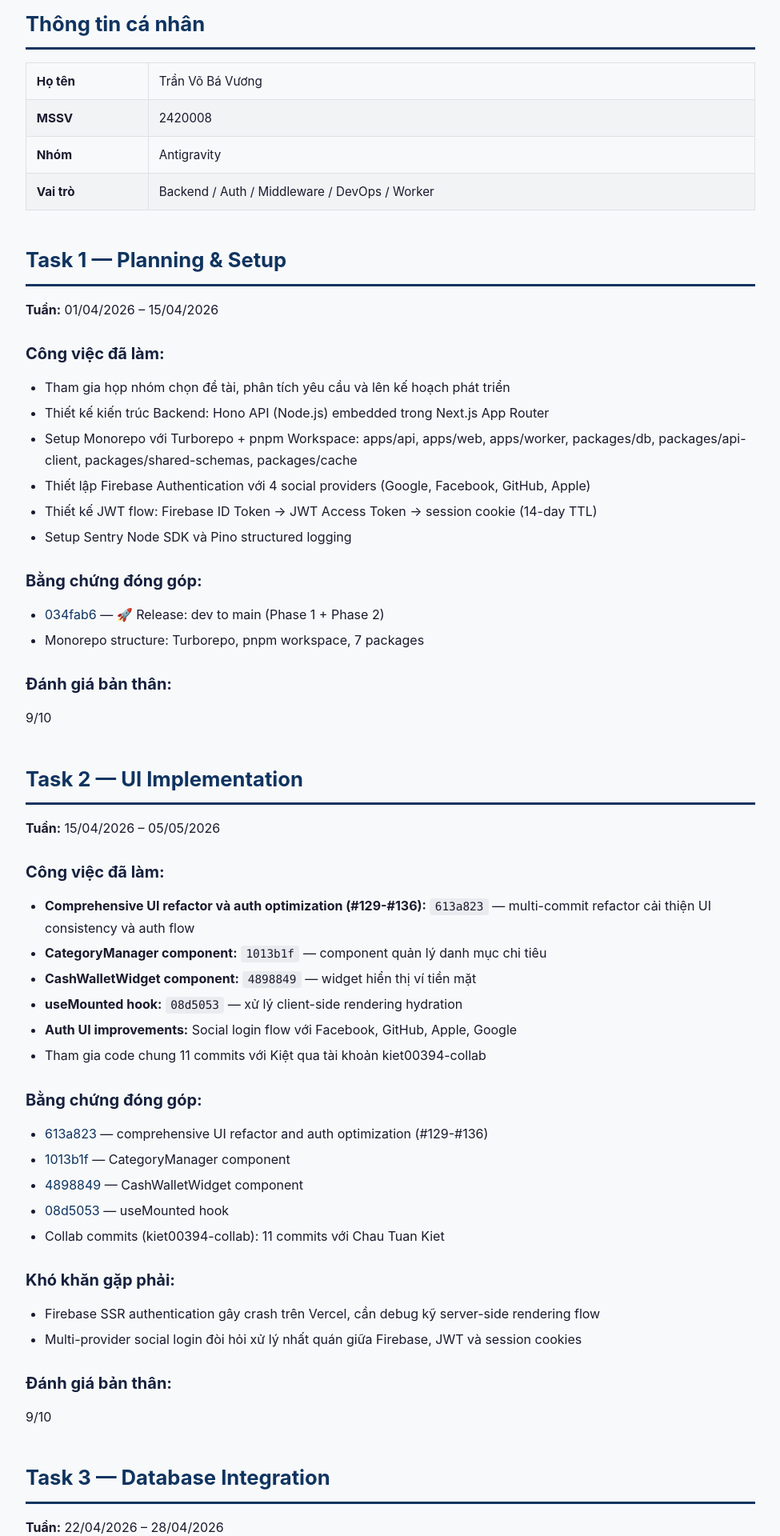
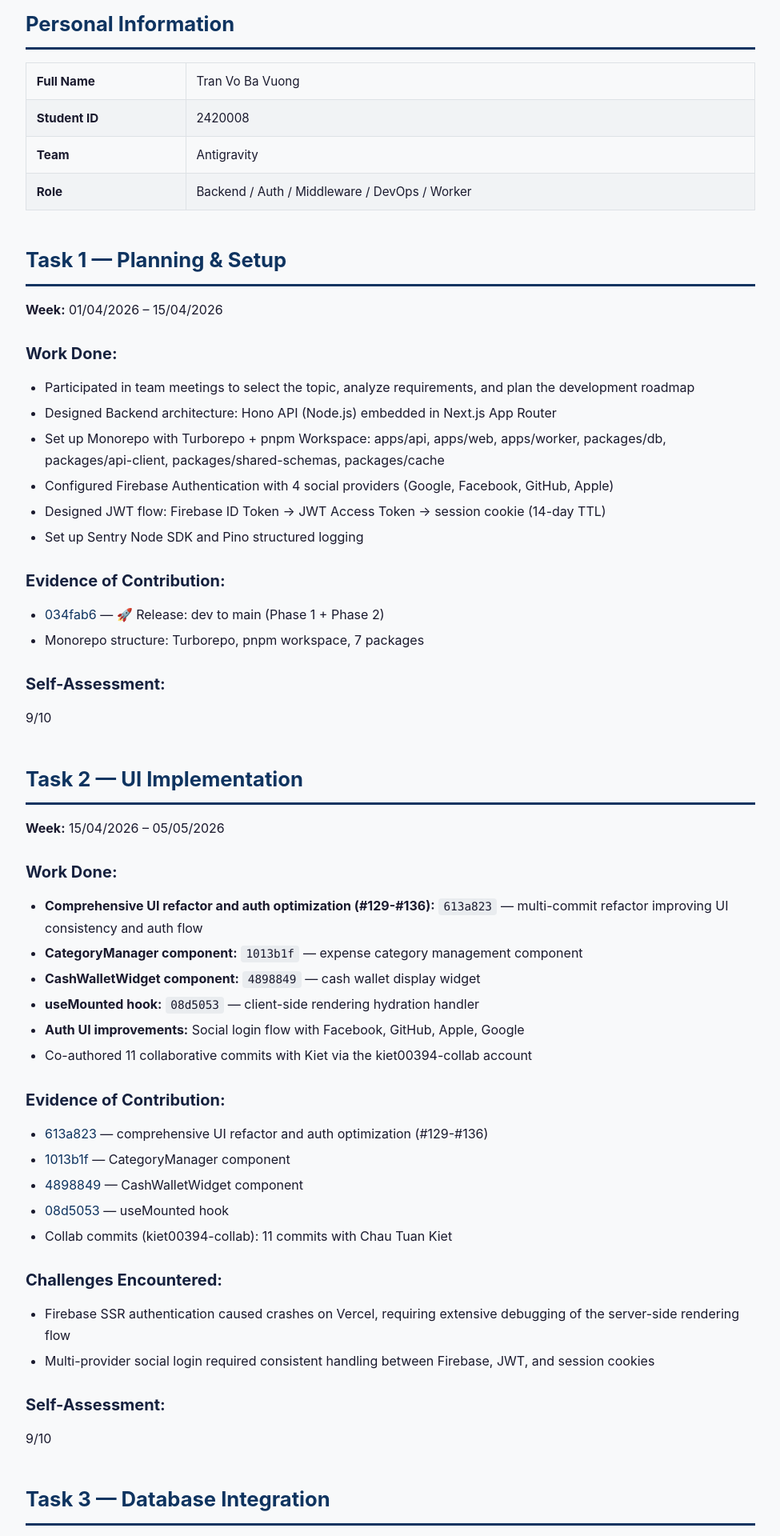
Before and after one commit to kiet00394-collab/Final-Report, a Next.js app: page /self-report-2420008 in a window 1280 px wide. Shown: the part 320-2240 px from the top of the page at 80% size, without its empty margins (152-1127 px from the left). Built offline with nearby package versions, Linux system fonts and the light colour scheme.

Commit message:
i18n: translate all content to English (index + 3 self-reports)

```diff
--- a/pages/self-report-2420008.js
+++ b/pages/self-report-2420008.js
@@ -16,73 +16,73 @@ export default function SelfReportVuong() {
 
       <div className="container">
 
-        <h2>Thông tin cá nhân</h2>
+        <h2>Personal Information</h2>
         <table>
           <tbody>
-            <tr><td><strong>Họ tên</strong></td><td>Trần Võ Bá Vương</td></tr>
-            <tr><td><strong>MSSV</strong></td><td>2420008</td></tr>
-            <tr><td><strong>Nhóm</strong></td><td>Antigravity</td></tr>
-            <tr><td><strong>Vai trò</strong></td><td>Backend / Auth / Middleware / DevOps / Worker</td></tr>
+            <tr><td><strong>Full Name</strong></td><td>Tran Vo Ba Vuong</td></tr>
+            <tr><td><strong>Student ID</strong></td><td>2420008</td></tr>
+            <tr><td><strong>Team</strong></td><td>Antigravity</td></tr>
+            <tr><td><strong>Role</strong></td><td>Backend / Auth / Middleware / DevOps / Worker</td></tr>
           </tbody>
         </table>
 
         <h2>Task 1 — Planning &amp; Setup</h2>
-        <p><strong>Tuần:</strong> 01/04/2026 – 15/04/2026</p>
+        <p><strong>Week:</strong> 01/04/2026 – 15/04/2026</p>
 
-        <h3>Công việc đã làm:</h3>
+        <h3>Work Done:</h3>
         <ul>
-          <li>Tham gia họp nhóm chọn đề tài, phân tích yêu cầu và lên kế hoạch phát triển</li>
-          <li>Thiết kế kiến trúc Backend: Hono API (Node.js) embedded trong Next.js App Router</li>
-          <li>Setup Monorepo với Turborepo + pnpm Workspace: apps/api, apps/web, apps/worker, packages/db, packages/api-client, packages/shared-schemas, packages/cache</li>
-          <li>Thiết lập Firebase Authentication với 4 social providers (Google, Facebook, GitHub, Apple)</li>
-          <li>Thiết kế JWT flow: Firebase ID Token → JWT Access Token → session cookie (14-day TTL)</li>
-          <li>Setup Sentry Node SDK và Pino structured logging</li>
+          <li>Participated in team meetings to select the topic, analyze requirements, and plan the development roadmap</li>
+          <li>Designed Backend architecture: Hono API (Node.js) embedded in Next.js App Router</li>
+          <li>Set up Monorepo with Turborepo + pnpm Workspace: apps/api, apps/web, apps/worker, packages/db, packages/api-client, packages/shared-schemas, packages/cache</li>
+          <li>Configured Firebase Authentication with 4 social providers (Google, Facebook, GitHub, Apple)</li>
+          <li>Designed JWT flow: Firebase ID Token → JWT Access Token → session cookie (14-day TTL)</li>
+          <li>Set up Sentry Node SDK and Pino structured logging</li>
         </ul>
 
-        <h3>Bằng chứng đóng góp:</h3>
+        <h3>Evidence of Contribution:</h3>
         <ul>
           <li><a href="https://github.com/tducn110/Tracker_yourMoney/commit/034fab6" target="_blank" rel="noopener">034fab6</a> — 🚀 Release: dev to main (Phase 1 + Phase 2)</li>
           <li>Monorepo structure: Turborepo, pnpm workspace, 7 packages</li>
         </ul>
 
-        <h3>Đánh giá bản thân:</h3>
+        <h3>Self-Assessment:</h3>
         <p>9/10</p>
 
         <h2>Task 2 — UI Implementation</h2>
-        <p><strong>Tuần:</strong> 15/04/2026 – 05/05/2026</p>
+        <p><strong>Week:</strong> 15/04/2026 – 05/05/2026</p>
 
-        <h3>Công việc đã làm:</h3>
+        <h3>Work Done:</h3>
         <ul>
-          <li><strong>Comprehensive UI refactor và auth optimization (#129-#136):</strong> <code>613a823</code> — multi-commit refactor cải thiện UI consistency và auth flow</li>
-          <li><strong>CategoryManager component:</strong> <code>1013b1f</code> — component quản lý danh mục chi tiêu</li>
-          <li><strong>CashWalletWidget component:</strong> <code>4898849</code> — widget hiển thị ví tiền mặt</li>
-          <li><strong>useMounted hook:</strong> <code>08d5053</code> — xử lý client-side rendering hydration</li>
-          <li><strong>Auth UI improvements:</strong> Social login flow với Facebook, GitHub, Apple, Google</li>
-          <li>Tham gia code chung 11 commits với Kiệt qua tài khoản kiet00394-collab</li>
+          <li><strong>Comprehensive UI refactor and auth optimization (#129-#136):</strong> <code>613a823</code> — multi-commit refactor improving UI consistency and auth flow</li>
+          <li><strong>CategoryManager component:</strong> <code>1013b1f</code> — expense category management component</li>
+          <li><strong>CashWalletWidget component:</strong> <code>4898849</code> — cash wallet display widget</li>
+          <li><strong>useMounted hook:</strong> <code>08d5053</code> — client-side rendering hydration handler</li>
+          <li><strong>Auth UI improvements:</strong> Social login flow with Facebook, GitHub, Apple, Google</li>
+          <li>Co-authored 11 collaborative commits with Kiet via the kiet00394-collab account</li>
         </ul>
 
-        <h3>Bằng chứng đóng góp:</h3>
+        <h3>Evidence of Contribution:</h3>
         <ul>
           <li><a href="https://github.com/tducn110/Tracker_yourMoney/commit/613a823" target="_blank" rel="noopener">613a823</a> — comprehensive UI refactor and auth optimization (#129-#136)</li>
           <li><a href="https://github.com/tducn110/Tracker_yourMoney/commit/1013b1f" target="_blank" rel="noopener">1013b1f</a> — CategoryManager component</li>
           <li><a href="https://github.com/tducn110/Tracker_yourMoney/commit/4898849" target="_blank" rel="noopener">4898849</a> — CashWalletWidget component</li>
           <li><a href="https://github.com/tducn110/Tracker_yourMoney/commit/08d5053" target="_blank" rel="noopener">08d5053</a> — useMounted hook</li>
-          <li>Collab commits (kiet00394-collab): 11 commits với Chau Tuan Kiet</li>
+          <li>Collab commits (kiet00394-collab): 11 commits with Chau Tuan Kiet</li>
         </ul>
 
-        <h3>Khó khăn gặp phải:</h3>
+        <h3>Challenges Encountered:</h3>
         <ul>
-          <li>Firebase SSR authentication gây crash trên Vercel, cần debug kỹ server-side rendering flow</li>
-          <li>Multi-provider social login đòi hỏi xử lý nhất quán giữa Firebase, JWT và session cookies</li>
+          <li>Firebase SSR authentication caused crashes on Vercel, requiring extensive debugging of the server-side rendering flow</li>
+          <li>Multi-provider social login required consistent handling between Firebase, JWT, and session cookies</li>
         </ul>
 
-        <h3>Đánh giá bản thân:</h3>
+        <h3>Self-Assessment:</h3>
         <p>9/10</p>
 
         <h2>Task 3 — Database Integration</h2>
-        <p><strong>Tuần:</strong> 22/04/2026 – 28/04/2026</p>
+        <p><strong>Week:</strong> 22/04/2026 – 28/04/2026</p>
 
-        <h3>Công việc đã làm:</h3>
+        <h3>Work Done:</h3>
         <ul>
           <li><strong>Fix Vercel deployment:</strong> <code>fa1a282</code> — embed Hono API as Next.js route handler</li>
           <li><strong>API routing refactor:</strong> <code>77b9634</code> — sync lockfile, refactor API routing for Vercel compatibility</li>
@@ -98,7 +98,7 @@ export default function SelfReportVuong() {
           <li><strong>Cold start fix:</strong> <code>eb079e8</code> — remove dead imports and redundant env init</li>
         </ul>
 
-        <h3>Bằng chứng đóng góp:</h3>
+        <h3>Evidence of Contribution:</h3>
         <ul>
           <li><a href="https://github.com/tducn110/Tracker_yourMoney/commit/fa1a282" target="_blank" rel="noopener">fa1a282</a> — fix Vercel auth and api deployment</li>
           <li><a href="https://github.com/tducn110/Tracker_yourMoney/commit/c66de08" target="_blank" rel="noopener">c66de08</a> — PostgreSQL compatibility migrations</li>
@@ -108,97 +108,97 @@ export default function SelfReportVuong() {
           <li><a href="https://github.com/tducn110/Tracker_yourMoney/commit/1cf5543" target="_blank" rel="noopener">1cf5543</a> — social login race condition guard</li>
         </ul>
 
-        <h3>Đánh giá bản thân:</h3>
+        <h3>Self-Assessment:</h3>
         <p>9/10</p>
 
         <h2>Task 4 — Optimization</h2>
-        <p><strong>Tuần:</strong> 28/04/2026 – 12/05/2026</p>
+        <p><strong>Week:</strong> 28/04/2026 – 12/05/2026</p>
 
-        <h3>Công việc đã làm:</h3>
+        <h3>Work Done:</h3>
         <ul>
           <li><strong>Pino logging:</strong> <code>4e629b1</code> — eliminate magic strings, fix any types, replace console.* with Pino structured logging</li>
-          <li><strong>Sentry monitoring:</strong> Integrated Sentry Node SDK cho error monitoring API errors, database connection failures, auth failures, validation errors</li>
+          <li><strong>Sentry monitoring:</strong> Integrated Sentry Node SDK for error monitoring — API errors, database connection failures, auth failures, validation errors</li>
           <li><strong>Lockfile sync:</strong> <code>55beb49</code> — update pnpm-lock.yaml; <code>77b9634</code> — sync lockfile, refactor API routing</li>
           <li><strong>Cleanup:</strong> <code>776aa12</code> — remove unused imports, fix eslint configs, update deps</li>
           <li><strong>Vercel deployment:</strong> <code>c110ddb</code> — Vercel API routing, deployment prep, debug endpoints</li>
           <li><strong>Documentation:</strong> <code>bfa1c11</code> — update implementation plan and backlog tasks</li>
           <li><strong>Vercel ignore fix:</strong> <code>75928c3</code> — remove broken ignoreCommand</li>
-          <li><strong>Collab:</strong> <code>59af0c5</code> — backend scale & performance Phase 11-15 (kiet00394-collab)</li>
+          <li><strong>Collab:</strong> <code>59af0c5</code> — backend scale &amp; performance Phase 11-15 (kiet00394-collab)</li>
           <li><strong>Worker:</strong> <code>da139ec</code> — recurring bills worker (kiet00394-collab)</li>
           <li><strong>Firebase SSR fix:</strong> <code>ecd5fb0</code> — worker DB env, Firebase SSR crash (kiet00394-collab)</li>
         </ul>
 
-        <h3>Bằng chứng đóng góp:</h3>
+        <h3>Evidence of Contribution:</h3>
         <ul>
           <li><a href="https://github.com/tducn110/Tracker_yourMoney/commit/4e629b1" target="_blank" rel="noopener">4e629b1</a> — refactor: eliminate magic strings, Pino logging</li>
           <li><a href="https://github.com/tducn110/Tracker_yourMoney/commit/776aa12" target="_blank" rel="noopener">776aa12</a> — cleanup: remove unused imports, fix eslint</li>
           <li><a href="https://github.com/tducn110/Tracker_yourMoney/commit/c110ddb" target="_blank" rel="noopener">c110ddb</a> — Vercel API routing, deployment prep</li>
           <li><a href="https://github.com/tducn110/Tracker_yourMoney/commit/bfa1c11" target="_blank" rel="noopener">bfa1c11</a> — docs: update implementation plan</li>
-          <li><code>59af0c5</code>, <code>da139ec</code>, <code>ecd5fb0</code> — collab commits với Kiet</li>
+          <li><code>59af0c5</code>, <code>da139ec</code>, <code>ecd5fb0</code> — collab commits with Kiet</li>
         </ul>
 
-        <h3>Đánh giá bản thân:</h3>
+        <h3>Self-Assessment:</h3>
         <p>9/10</p>
 
         <h2>Task 5 — Peer Review</h2>
-        <p><strong>Tuần:</strong> 05/05/2026 – 15/05/2026</p>
+        <p><strong>Week:</strong> 05/05/2026 – 15/05/2026</p>
 
-        <h3>Công việc đã làm:</h3>
+        <h3>Work Done:</h3>
         <ul>
           <li>Merge PR #116: <code>a1847d3</code> — fix/102-detailed-error-ux</li>
           <li>Release merge: <code>034fab6</code> — Release dev to main (Phase 1 + Phase 2)</li>
-          <li>Review code của Kiệt về onboarding wizard và dashboard</li>
-          <li>Review PR của Duc về wallet integration, S2S engine, AI Quick Add</li>
-          <li>Nhận feedback từ Duc về Pino logging implementation và đã chỉnh sửa</li>
-          <li><strong>Review chéo nhóm Calorie Web:</strong> Đã tham gia review và gửi 2 PR feedback qua tài khoản kiet00394-collab:
+          <li>Reviewed Kiet's code on onboarding wizard and dashboard</li>
+          <li>Reviewed Duc's PRs on wallet integration, S2S engine, AI Quick Add</li>
+          <li>Received feedback from Duc on Pino logging implementation and adjusted accordingly</li>
+          <li><strong>Cross-Team Review — Calorie Web:</strong> Participated in review and submitted 2 PR feedback via kiet00394-collab account:
             <ul>
-              <li><a href="https://github.com/nguyenduythaibao1611-eng/calorie-web.github.io/issues/78" target="_blank" rel="noopener">PR #1 — Fix streak persistence:</a> streak bị reset về 0 khi reload trang; cần lưu streak vào profile</li>
-              <li><a href="https://github.com/nguyenduythaibao1611-eng/calorie-web.github.io/issues/79" target="_blank" rel="noopener">PR #2 — Fix timezone bug:</a> <code>toISOString()</code> dùng UTC gây lệch streak 1 ngày</li>
+              <li><a href="https://github.com/nguyenduythaibao1611-eng/calorie-web.github.io/issues/78" target="_blank" rel="noopener">PR #1 — Fix streak persistence:</a> streak resets to 0 on page reload; needs to persist streak to profile</li>
+              <li><a href="https://github.com/nguyenduythaibao1611-eng/calorie-web.github.io/issues/79" target="_blank" rel="noopener">PR #2 — Fix timezone bug:</a> <code>toISOString()</code> uses UTC causing a 1-day streak offset</li>
             </ul>
           </li>
         </ul>
 
-        <h3>Bằng chứng đóng góp:</h3>
+        <h3>Evidence of Contribution:</h3>
         <ul>
           <li><a href="https://github.com/tducn110/Tracker_yourMoney/commit/a1847d3" target="_blank" rel="noopener">a1847d3</a> — Merge pull request #116</li>
           <li><a href="https://github.com/tducn110/Tracker_yourMoney/commit/034fab6" target="_blank" rel="noopener">034fab6</a> — Release: dev to main</li>
           <li><a href="https://github.com/nguyenduythaibao1611-eng/calorie-web.github.io/issues" target="_blank" rel="noopener">Calorie Web Issues</a> — 2 PR feedback submitted</li>
         </ul>
 
-        <h3>Feedback nhận được từ giáo viên:</h3>
+        <h3>Teacher Feedback Received:</h3>
         <ul>
-          <li>"AI Quick Add với Gemini là điểm sáng, nên làm nổi bật hơn trong báo cáo" — Đã cập nhật section AI Quick Add chi tiết</li>
-          <li>"Onboarding Wizard 4 bước rất tốt cho UX" — Đã nhấn mạnh trong báo cáo nhóm</li>
+          <li>"AI Quick Add with Gemini is a highlight — should be featured more prominently in the report" — Updated the detailed AI Quick Add section</li>
+          <li>"4-step Onboarding Wizard is great for UX" — Highlighted in the team report</li>
         </ul>
 
-        <h3>Đánh giá bản thân:</h3>
+        <h3>Self-Assessment:</h3>
         <p>8/10</p>
 
-        <h2>Tổng Kết Đóng Góp Cá Nhân</h2>
+        <h2>Personal Contribution Summary</h2>
 
-        <h3>Tóm tắt những gì bạn đã đóng góp cho dự án:</h3>
+        <h3>Summary of your contributions to the project:</h3>
         <p>
-          Em đảm nhận vai trò Backend, Authentication, DevOps và Worker trong dự án Finance Tracker V3.
-          Em đã thiết lập toàn bộ Monorepo với Turborepo + pnpm Workspace (7 packages), tích hợp Firebase Authentication với 4 social providers và JWT flow,
-          triển khai Hono API embedded trong Next.js App Router, cấu hình CORS động cho Vercel deployment, và thiết lập rate limiting.
-          Em đã xử lý nhiều vấn đề production-critical: Firebase SSR crash trên Vercel, social login race condition, database migrations cho PostgreSQL compatibility,
-          và structured logging với Pino thay thế console.*.
-          Ngoài ra em còn tham gia 11 collaborative commits với bạn Kiệt qua tài khoản kiet00394-collab, bao gồm backend scale &amp; performance (Phase 11-15),
-          recurring bills worker, notifications và settings UI.
-          Em tự hào nhất về việc giải quyết vấn đề deploy Vercel — embedding Hono API as Next.js route handler thay vì separate server,
-          và hệ thống error handling + monitoring giúp debug production issues nhanh chóng.
-          Kỹ năng học được: Hono API framework, Firebase Admin SDK, JWT flow với session cookies,
-          Turborepo monorepo management, Pino structured logging, Sentry error monitoring, và Vercel deployment strategies.
+          I was responsible for Backend, Authentication, DevOps, and Worker roles in the Finance Tracker V3 project.
+          I set up the entire Monorepo with Turborepo + pnpm Workspace (7 packages), integrated Firebase Authentication with 4 social providers and JWT flow,
+          deployed the Hono API embedded in Next.js App Router, configured dynamic CORS for Vercel deployment, and set up rate limiting.
+          I resolved numerous production-critical issues: Firebase SSR crash on Vercel, social login race condition, database migrations for PostgreSQL compatibility,
+          and structured logging with Pino replacing console.*.
+          Additionally, I co-authored 11 collaborative commits with Kiet via the kiet00394-collab account, including backend scale &amp; performance (Phase 11-15),
+          recurring bills worker, notifications, and settings UI.
+          I am most proud of solving the Vercel deployment problem — embedding Hono API as a Next.js route handler instead of a separate server —
+          and the error handling + monitoring system that enables rapid debugging of production issues.
+          Skills learned: Hono API framework, Firebase Admin SDK, JWT flow with session cookies,
+          Turborepo monorepo management, Pino structured logging, Sentry error monitoring, and Vercel deployment strategies.
         </p>
 
-        <h3>Ước tính % đóng góp so với cả nhóm:</h3>
+        <h3>Estimated % contribution to the team:</h3>
         <p>~30%</p>
 
-        <h3>Điểm tự đánh giá tổng thể:</h3>
+        <h3>Overall Self-Assessment Score:</h3>
         <p>9/10</p>
 
         <br/>
-        <p><Link href="/">← Quay lại Final Report</Link></p>
+        <p><Link href="/">← Back to Final Report</Link></p>
       </div>
     </>
   );
```
Also changed, not shown: pages/index.js (+7 -7 lines), pages/self-report-duc.js (+60 -60 lines), 1 other file (tests, documents, lock files or other folders).
